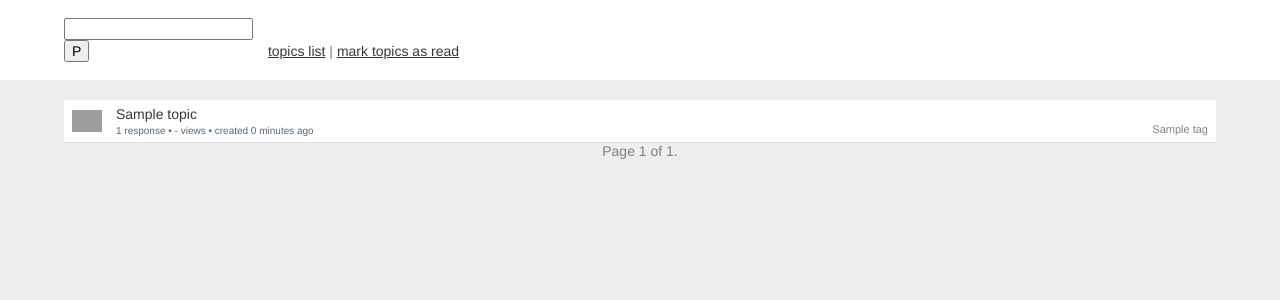
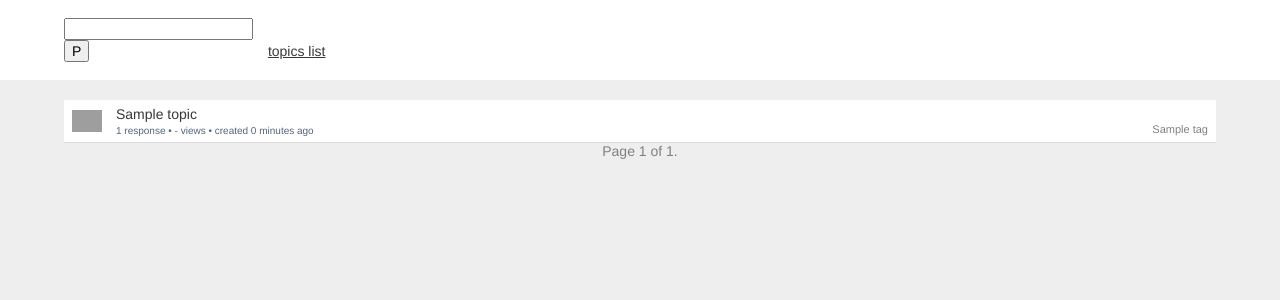
Before and after one commit to kichawa/overmind, a Django app: template overmind/forum/templates/forum/topics_list.html in a window 1280 px wide. Shown: the top 300 px of the page. Run offline with Django 3.2, Linux system fonts and the light colour scheme; the template is opened without the code that fills it: most values are stand-ins (such as "Sample title", 1, 10 or a date in 2020); some libraries are stand-ins or nearby versions; grey boxes are pictures that could not be loaded.

Commit message:
fix double "mark as read"
closes #18

```diff
--- a/overmind/forum/templates/forum/topics_list.html
+++ b/overmind/forum/templates/forum/topics_list.html
@@ -25,7 +25,6 @@
         </div>
     </div>
     {{ block.super }}
-    | <a href="{% url "forum:mark-all-topics-read" %}">mark topics as read</a>
 {% endblock %}
 
 
```
